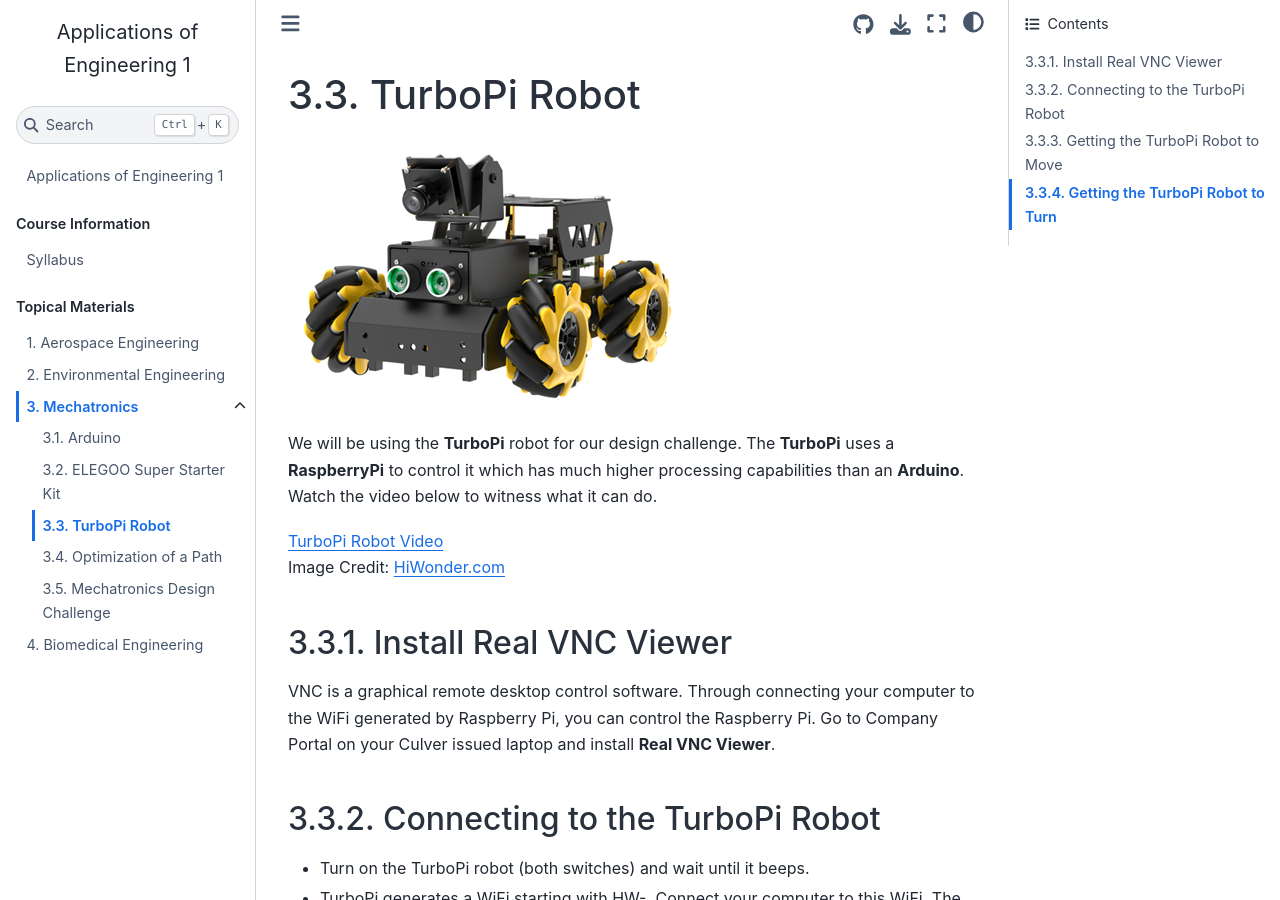
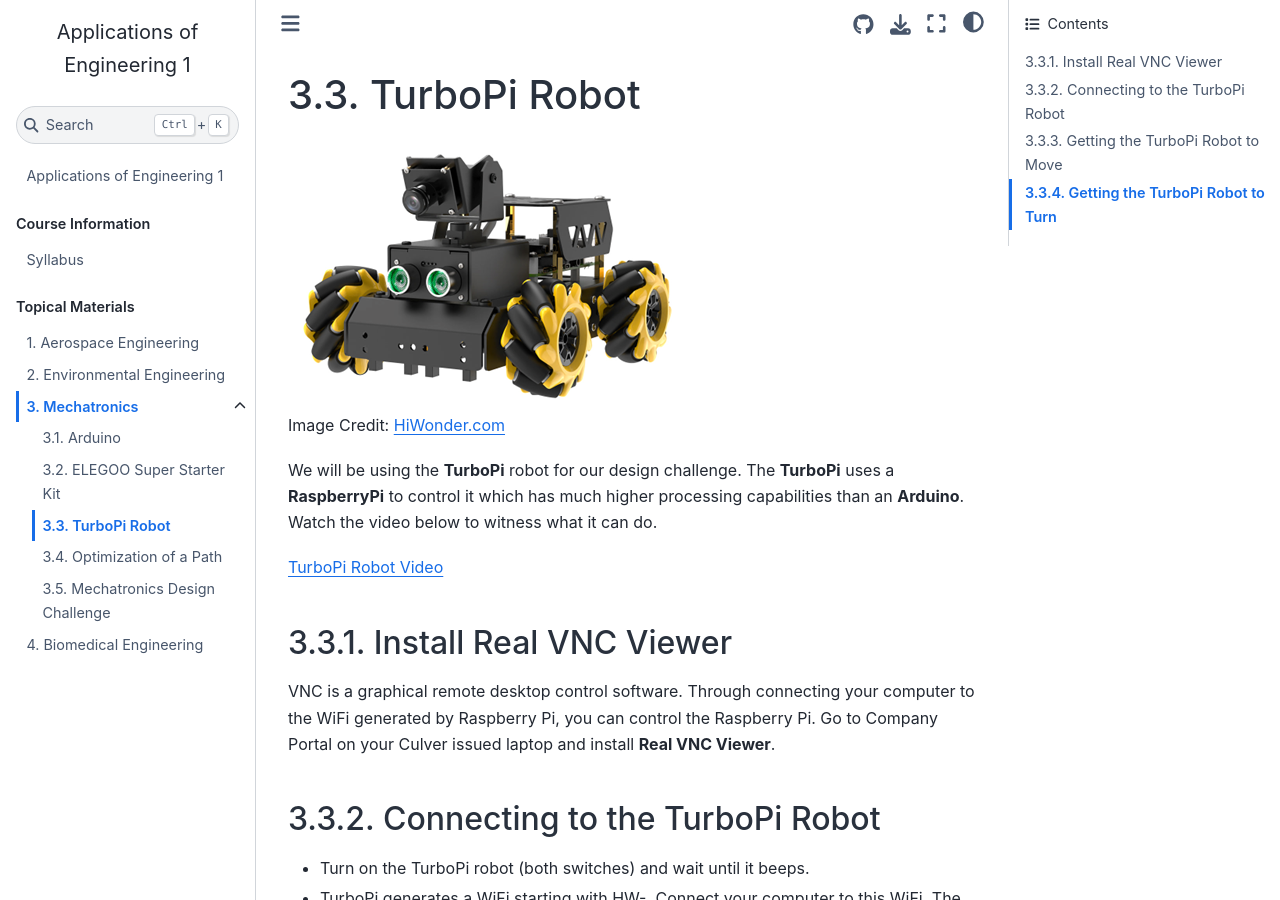
Before and after one commit to Culver-Academies/engineering1, a Jupyter Book: the page built from mech/TurboPi.md, in a window 1280 px wide and 900 px high. Built offline with Jupyter Book 1.0.4 settings and Sphinx 7.4.7 and the Sphinx Book theme 1.1.4, drawn with Linux system fonts in a browser that asks for light colours.

Commit message:
Update TurboPi.md

```diff
--- a/mech/TurboPi.md
+++ b/mech/TurboPi.md
@@ -1,10 +1,11 @@
 # TurboPi Robot
 
-![](../TurboPi.png)
+![](../TurboPi.png) <br>Image Credit: [HiWonder.com](https://www.hiwonder.com/products/turbopi?variant=40112905388119)
 
 We will be using the **TurboPi** robot for our design challenge. The **TurboPi** uses a **RaspberryPi** to control it which has much higher processing capabilities than an **Arduino**. Watch the video below to witness what it can do.
 
-[TurboPi Robot Video](https://www.youtube.com/watch?v=an129hkrHlg) <br>Image Credit: [HiWonder.com](https://www.hiwonder.com/products/turbopi?variant=40112905388119)
+[TurboPi Robot Video](https://www.youtube.com/watch?v=an129hkrHlg)
+
 
 ## Install Real VNC Viewer
 
```
